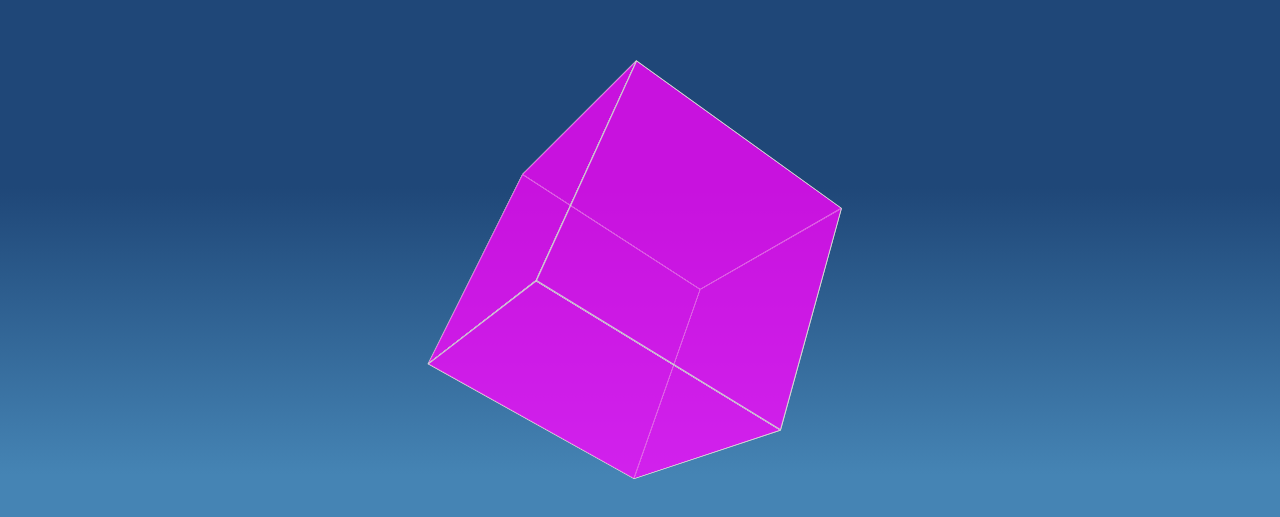
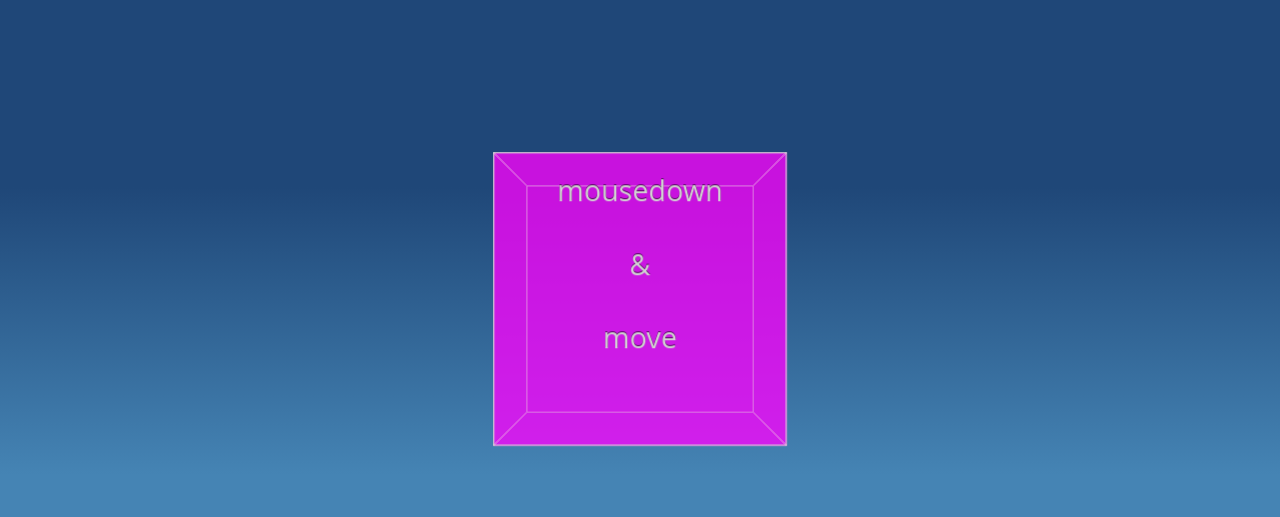
Before and after one commit to DevRob/3D-transforms, a plain HTML site: page index.html in a window 1280 px wide. Shown: the part 101-618 px from the top of the page. Drawn offline with Linux system fonts and the light colour scheme.

Commit message:
div text upd

```diff
--- a/css/main.css
+++ b/css/main.css
@@ -44,7 +44,7 @@ body {
   margin-top: -256px;
   height: 512px;
   width: 512px;
-  transform: translateX( 0px ) translateY( 0px ) translateZ( 0px ) rotate3d(1,1,1, 45deg);
+  transform: translateX( 0px ) translateY( 0px ) translateZ( 0px );
   /*background-color: rgba( 255, 0, 0, .2 );*/
   -webkit-transform-style: preserve-3d;
   -moz-transform-style: preserve-3d;
@@ -58,15 +58,23 @@ body {
 }
 
 .cloudBase {
+  color: lightgrey;
+  font-size: 25px;
+  text-align: center;
   background-color: rgba( 255, 0, 255, .5 );
   position: absolute;
   left: 128px;
   top: 128px;
   width: 256px;
   height: 256px;
-  margin-left: -10px;
-  margin-top: -10px;
+  line-height: 64px;
   border: solid 1px lightgrey;
+  -webkit-touch-callout: none;
+  -webkit-user-select: none;
+  -khtml-user-select: none;
+  -moz-user-select: none;
+  -ms-user-select: none;
+  user-select: none;
 }
 
 .cloudBase:hover {
--- a/index.html
+++ b/index.html
@@ -8,7 +8,7 @@
   <body>
     <div id="viewport" style="perspective: 400px;">
 		    <div id="world">
-          <div class="cloudBase" style="transform: translateZ(128px)"></div>
+          <div class="cloudBase" style="transform: translateZ(128px)">mousedown<br> &<br> move</div>
           <div class="cloudBase" style="transform: translateZ(-128px)"></div>
           <div class="cloudBase" style="transform: translateY(128px) rotateX(90deg)"></div>
           <div class="cloudBase" style="transform: translateY(-128px) rotateX(90deg)"></div>
```
